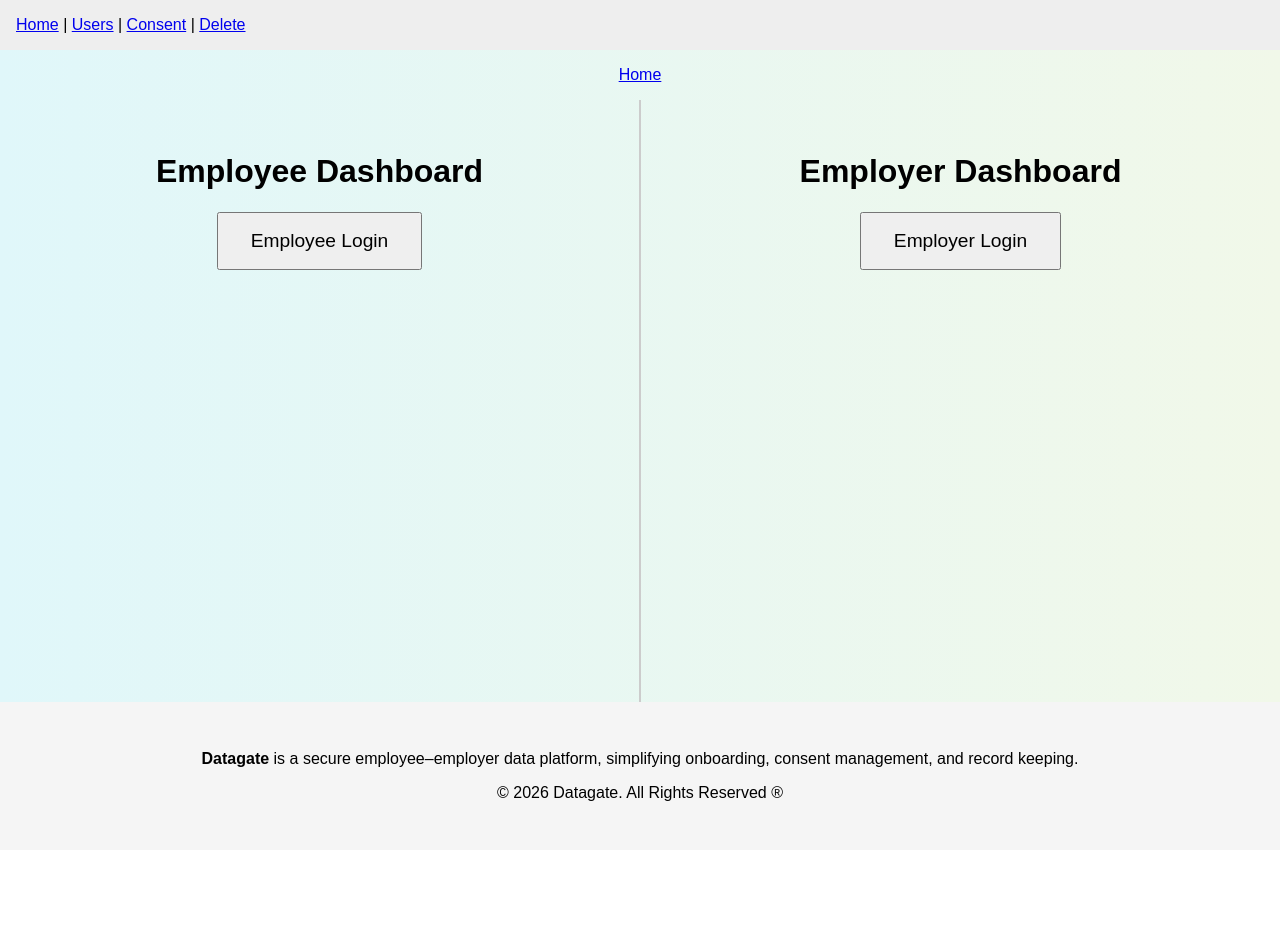
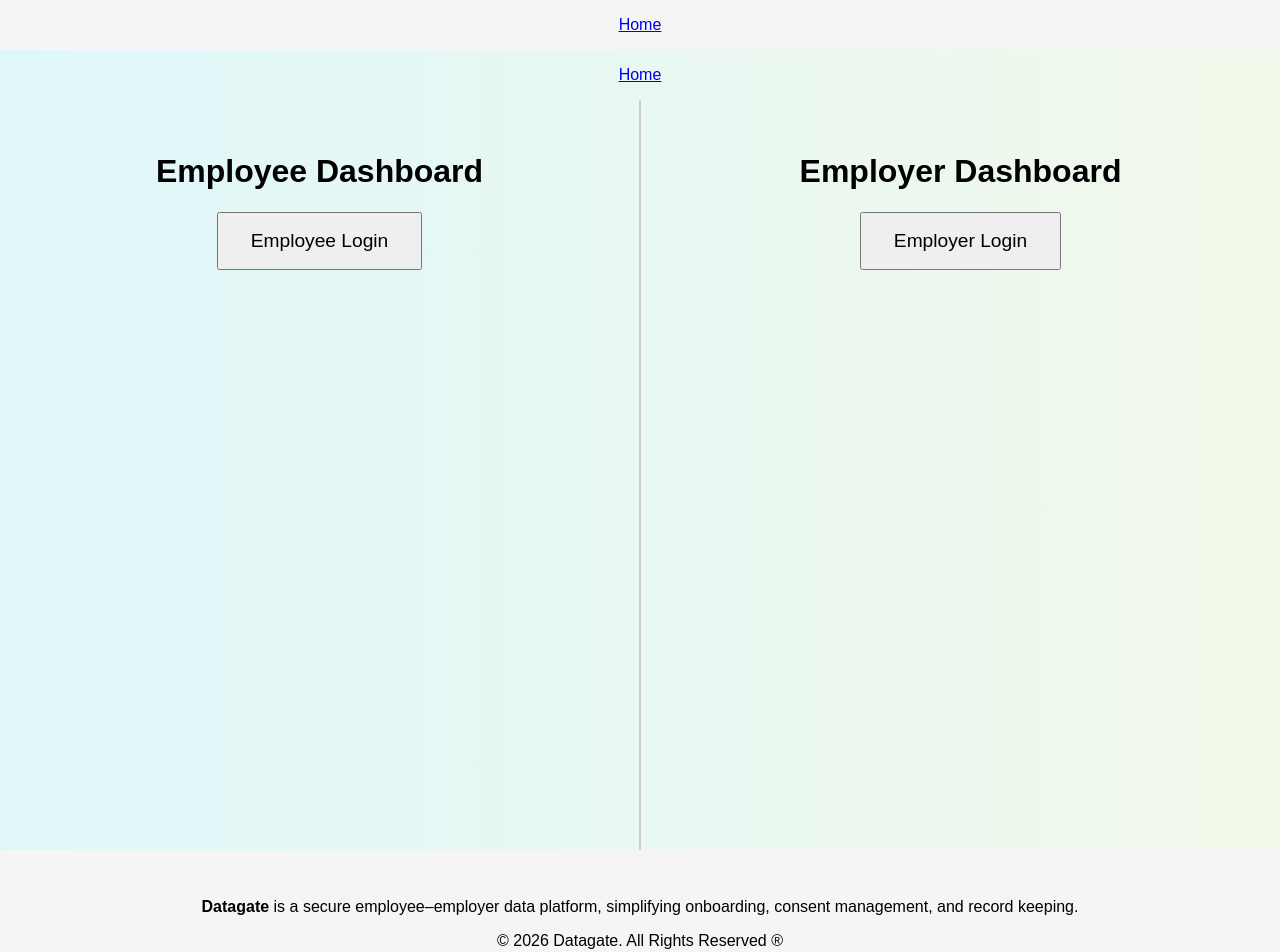
Before and after one commit to dataport-mvp/dataport-ui-vercel, a Next.js app: page / in a window 1280 px wide. Shown: the top 952 px of the page. Before the commit the page ends 850 px from the top, so only its background shows below. Built offline with nearby package versions, Linux system fonts and the light colour scheme.

Commit message:
updatd ui

```diff
--- a/components/Layout.js
+++ b/components/Layout.js
@@ -1,15 +1,26 @@
-import Link from 'next/link';
+import Link from "next/link";
 
 export default function Layout({ children }) {
   return (
     <div>
-      <nav style={{ padding: "1rem", background: "#eee" }}>
-        <Link href="/">Home</Link> |{" "}
-        <Link href="/users">Users</Link> |{" "}
-        <Link href="/consent">Consent</Link> |{" "}
-        <Link href="/delete">Delete</Link>
-      </nav>
+      {/* Header */}
+      <header style={{ textAlign: "center", padding: "1rem", background: "#f5f5f5" }}>
+        <nav>
+          <Link href="/">Home</Link>
+        </nav>
+      </header>
+
+      {/* Page Content */}
       <main>{children}</main>
+
+      {/* Footer */}
+      <footer style={{ textAlign: "center", padding: "2rem", background: "#f5f5f5" }}>
+        <p>
+          <strong>Datagate</strong> is a secure employee–employer data platform,
+          simplifying onboarding, consent management, and record keeping.
+        </p>
+        <p>© 2026 Datagate. All Rights Reserved ®</p>
+      </footer>
     </div>
   );
 }
--- a/pages/index.js
+++ b/pages/index.js
@@ -43,19 +43,6 @@ export default function Home() {
           </Link>
         </div>
       </main>
-
-      {/* Footer */}
-      <footer style={{
-        textAlign: "center",
-        padding: "2rem",
-        background: "#f5f5f5"
-      }}>
-        <p>
-          <strong>Datagate</strong> is a secure employee–employer data platform,
-          simplifying onboarding, consent management, and record keeping.
-        </p>
-        <p>© 2026 Datagate. All Rights Reserved ®</p>
-      </footer>
     </div>
   );
 }
```
Also changed, not shown: pages/employee/login.js (+10 -7 lines).
